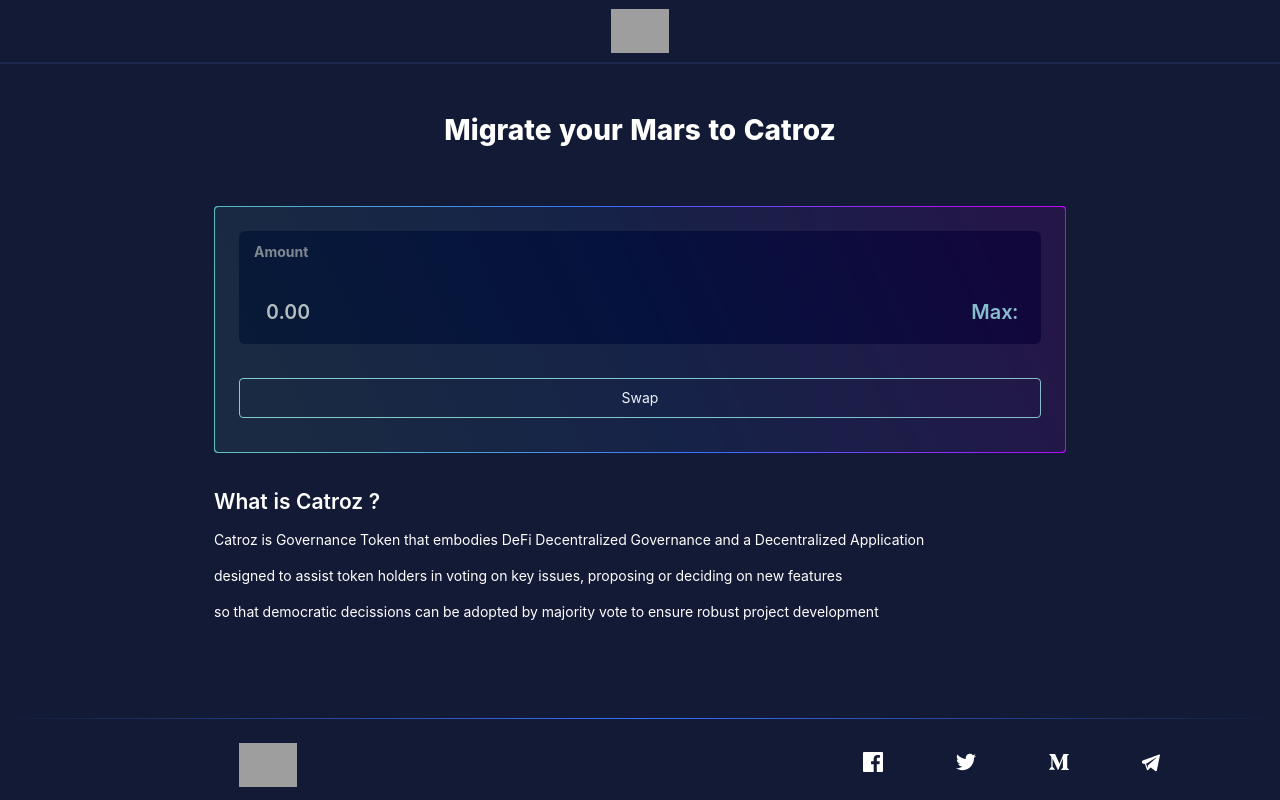
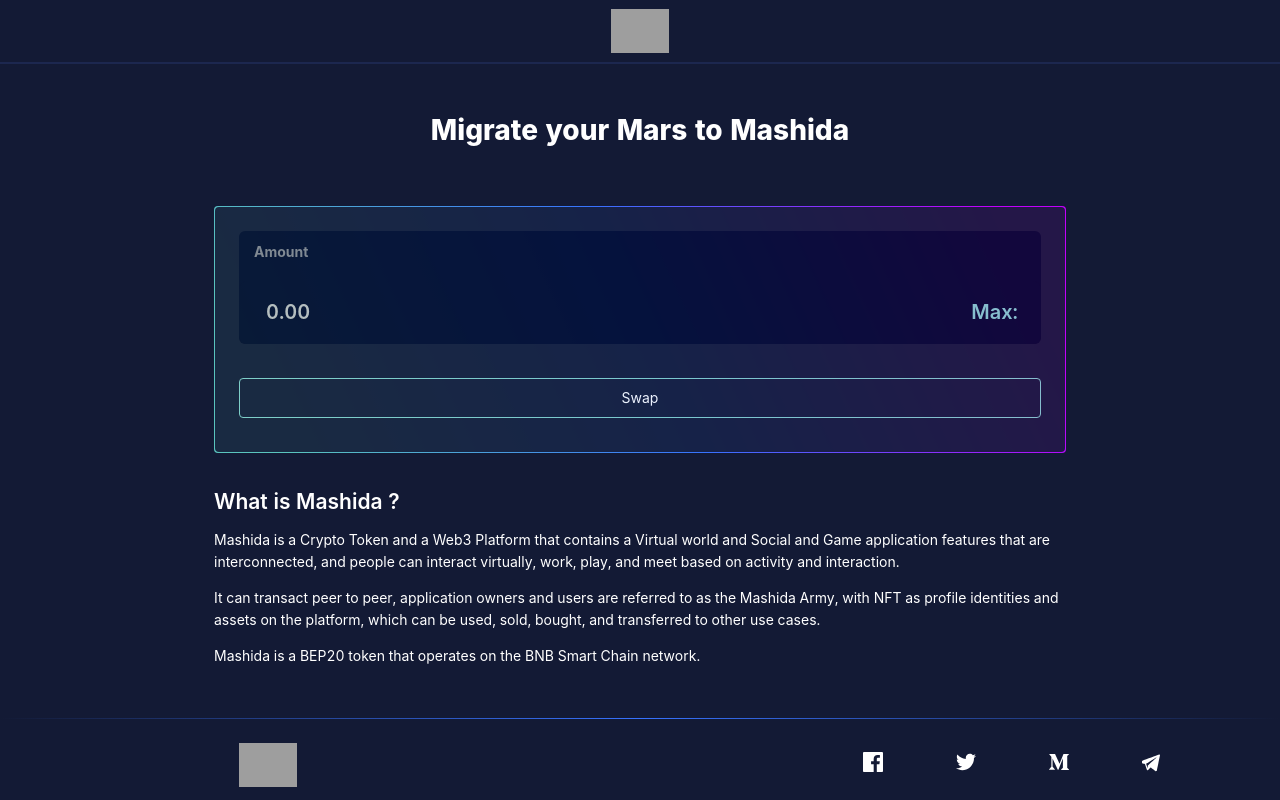
Before and after one commit to aglichandrap/tokenmigration, a React (Create React App) app: page / in a window 1280 px wide. Built offline with nearby package versions, Linux system fonts and the light colour scheme; grey boxes are pictures that could not be loaded.

Commit message:
add mashida

```diff
--- a/public/index.html
+++ b/public/index.html
@@ -24,7 +24,7 @@
       work correctly both with client-side routing and a non-root public URL.
       Learn how to configure a non-root public URL by running `npm run build`.
     -->
-    <title>Mars to Catroz Migration</title>
+    <title>Mars to Mashida Migration</title>
   </head>
   <body>
     <noscript>You need to enable JavaScript to run this app.</noscript>
--- a/src/pages/home.js
+++ b/src/pages/home.js
@@ -181,14 +181,14 @@ export default function HomePage() {
             <Title>Swaping</Title>
             <CardStyled>
               <CardBody>
-                <Subtitle>MARS ➡️ CATROZ</Subtitle>
+                <Subtitle>MARS ➡️ Mashida</Subtitle>
                 <Text>{amount} of MARS</Text>
               </CardBody>
             </CardStyled>
             <ButtonSwap type='ghost' onClick={migrate} loading={loading}>Confirm</ButtonSwap>
           </div>
         </Modal>
-        <Title>Migrate your Mars to Catroz</Title>
+        <Title>Migrate your Mars to Mashida</Title>
         <CardStyled>
           <CardBody>
             <Form layout="vertical" color="white">
@@ -200,10 +200,10 @@ export default function HomePage() {
           </CardBody>
         </CardStyled>
         <br/>
-        <Subtitle>What is Catroz ?</Subtitle>
-        <p>Catroz is Governance Token that embodies DeFi Decentralized Governance and a Decentralized Application </p>
-        <p>designed to assist token holders in voting on key issues, proposing or deciding on new features</p>
-        <p>so that democratic decissions can be adopted by majority vote to ensure robust project development</p>
+        <Subtitle>What is Mashida ?</Subtitle>
+        <p>Mashida is a Crypto Token and a Web3 Platform that contains a Virtual world and Social and Game application features that are interconnected, and people can interact virtually, work, play, and meet based on activity and interaction. </p>
+        <p>It can transact peer to peer, application owners and users are referred to as the Mashida Army, with NFT as profile identities and assets on the platform, which can be used, sold, bought, and transferred to other use cases.</p>
+        <p>Mashida is a BEP20 token that operates on the BNB Smart Chain network.</p>
       </Container>
     </Home>
   );
```
Also changed, not shown: 2 other files (tests, documents, lock files or other folders).
